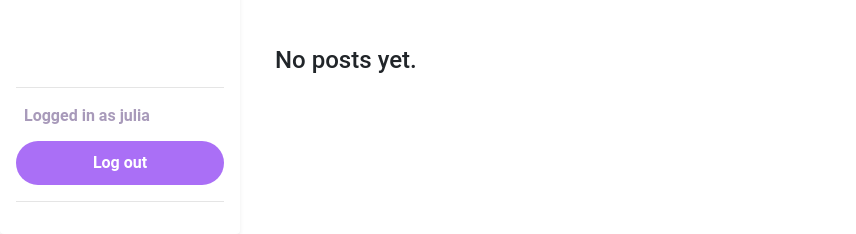
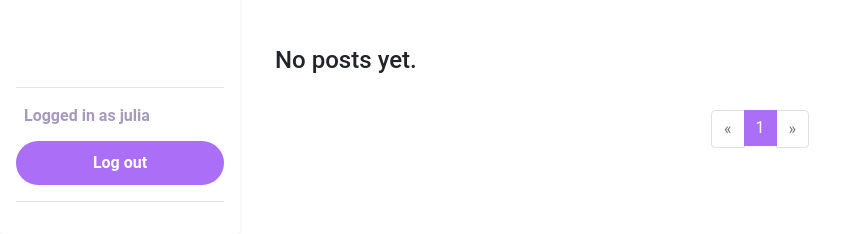
Before and after one commit to JuliaMaxx/network, a Django app: page /profile/3 in a window 1280 px wide. Shown: the part 566-800 px from the top of the page, without its empty margins (0-856 px from the left). Run offline with Django 3.2, Linux system fonts and the light colour scheme; a user stored in the database is signed in; data comes from the database, SQL or seed files in the repository; both versions use the stored data as it was after the commit; some libraries are stand-ins or nearby versions.

Commit message:
add pagination to other html pages

```diff
--- a/project4/network/templates/network/profile.html
+++ b/project4/network/templates/network/profile.html
@@ -84,4 +84,39 @@
             <h4>No posts yet.</h4>
         {% endfor %}
     </ul>
+    <div class="nav_pag">
+        <nav aria-label="pagination">
+            <ul class="pagination">
+                {% if posts.has_previous %}
+                    <li class="page-item">
+                        <a class="page-link" href="?page={{ posts.previous_page_number }}" aria-label="Previous">
+                {% else %}
+                    <li class="page-item disabled">
+                        <a class="page-link" href="#" aria-label="Previous">
+                {% endif %}
+                        <span aria-hidden="true">&laquo;</span>
+                        </a>
+                    </li>
+                {% for page in posts.paginator.page_range%}
+                    {% if page == posts.number %}
+                    <li class="page-item active" aria-current="page">
+                        <a class="page-link" href="?page={{posts.number}}">{{posts.number}}<span class="sr-only">(current)</span></a>
+                    </li>
+                    {% else %}
+                    <li class="page-item"><a class="page-link" href="?page={{page}}">{{page}}</a></li>
+                    {% endif %}
+                {% endfor %}
+                {% if posts.has_next %}
+                    <li class="page-item">
+                        <a class="page-link" href="?page={{ posts.next_page_number }}" aria-label="Next">
+                {%else%}
+                    <li class="page-item disabled">
+                        <a class="page-link" href="#" aria-label="Next">
+                {% endif %}
+                        <span aria-hidden="true">&raquo;</span>
+                        </a>
+                    </li>
+            </ul>
+        </nav>
+    </div>
 {% endblock %}
--- a/project4/network/views.py
+++ b/project4/network/views.py
@@ -101,9 +101,13 @@ def register(request):
 
 def profile(request, profile_id):
     user = User.objects.get(pk=profile_id)
+    posts = user.posts.order_by('-time')
+    paginator = Paginator(posts, 10)
+    page_number = request.GET.get('page')
+    page_obj = paginator.get_page(page_number)
     if request.method == 'GET':
         return render(request, "network/profile.html", {
-            "user1":user, "posts": user.posts.order_by('-time')
+            "user1":user, "posts": page_obj
         })
     else:
         if request.POST['followers'] == 'follow':
@@ -121,5 +125,7 @@ def following(request, profile_id):
     posts = []
     for followed_user in following:
        posts += followed_user.posts.order_by('-time')
-
-    return render (request, "network/following.html", {"posts":posts})
+    paginator = Paginator(posts, 10)
+    page_number = request.GET.get('page')
+    page_obj = paginator.get_page(page_number)
+    return render (request, "network/following.html", {"posts":page_obj})
```
Also changed, not shown: project4/network/templates/network/following.html (+35 -0 lines), project4/db.sqlite3.
